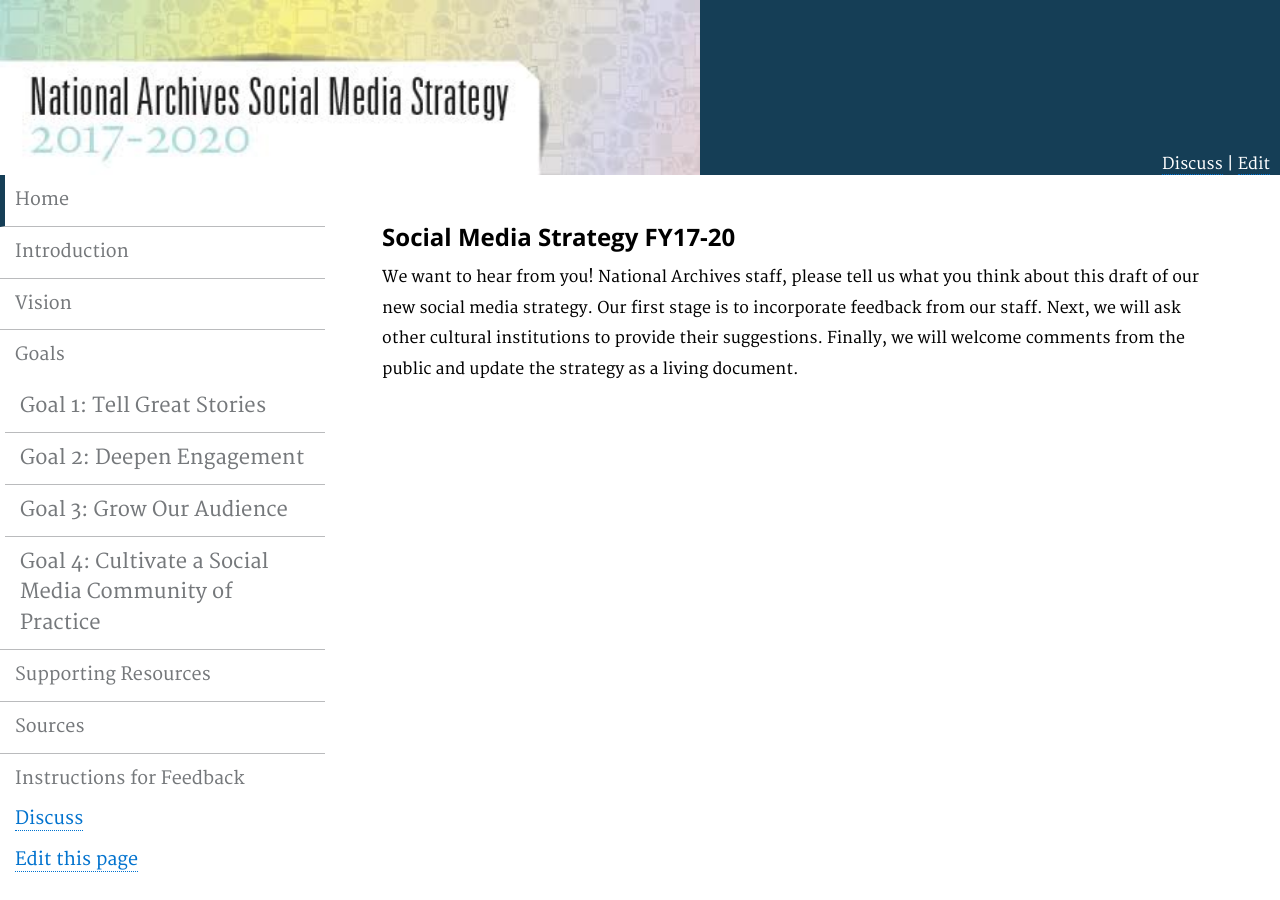
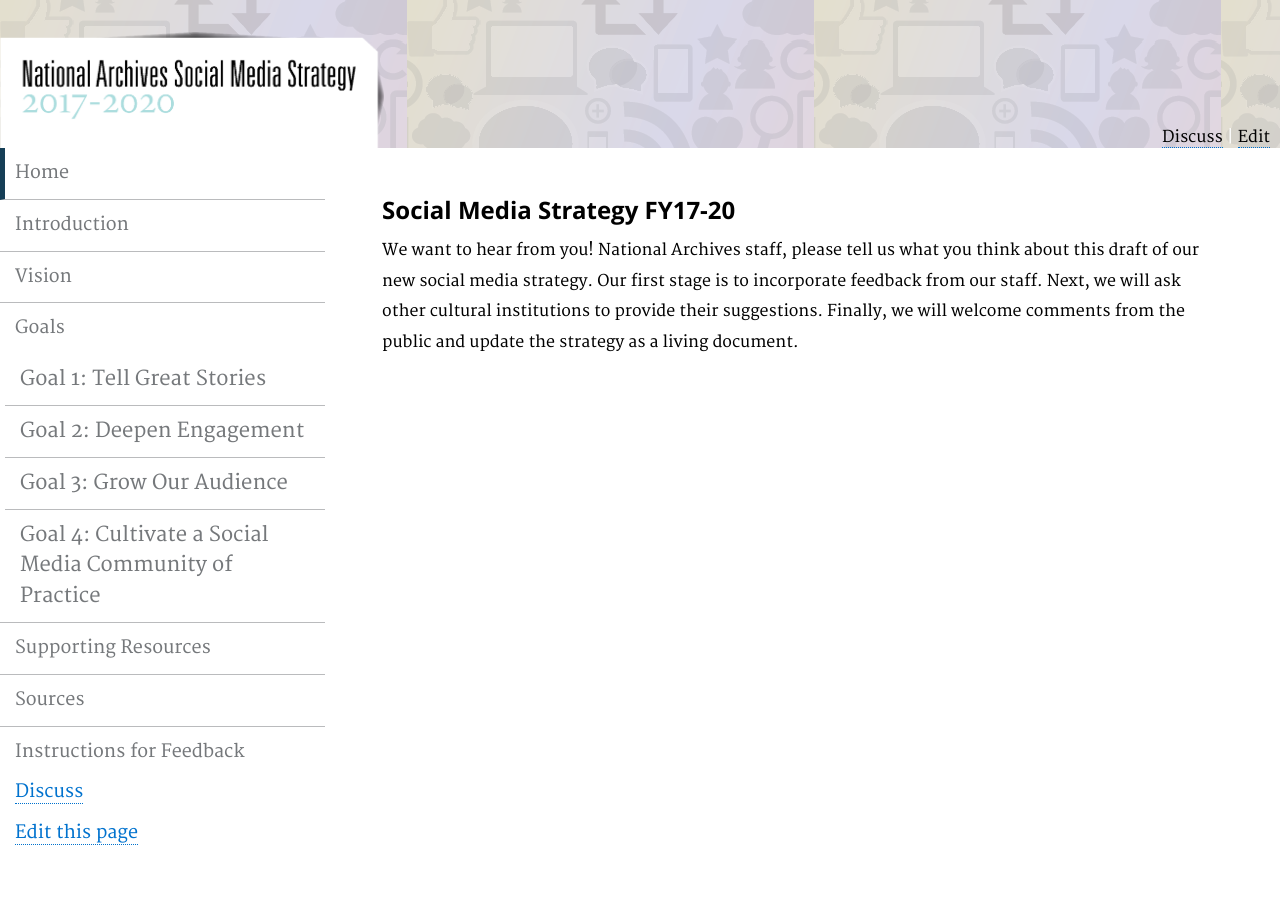
Before and after one commit to usnationalarchives/social-media-strategy, a Jekyll site: the page built from pages/index.md, in a window 1280 px wide. Built offline with Jekyll 4.4.1, drawn with Linux system fonts in a browser that asks for light colours.

Commit message:
Updated header

```diff
--- a/_layouts/default.html
+++ b/_layouts/default.html
@@ -47,7 +47,7 @@
   <div>
     <header role="banner">
       <div class="pg_header">
-        <img src="assets/images/banner.jpg" alt="Social Media Strategy FY17-20">
+        <img src="assets/images/header.png" alt="{{ site.name }}">
 			</div>
        <div class="header_menu">
          <a href="https://github.com/{{ site.org_name }}/{{ site.repo_name }}/issues/" style="color: white;" class="button">Discuss</a> |
--- a/assets/css/nara.css
+++ b/assets/css/nara.css
@@ -32,6 +32,8 @@
   display:block;
   position:relative;
   padding: 0;
+  background: url(../images/headertexture.png) left top repeat-x;
+
 }
 
 header img{
@@ -40,7 +42,11 @@
 }
 
 
-
+header .pg_header{
+  padding-top:2em;
+  width:30%;
+  position:relative;
+}
 
 header .pg_header h1{
 	font-size:1.6em;
@@ -61,6 +67,26 @@
   line-height:1em;
   margin-top:-1.2em;
   padding-right:10px;
+}
+
+header .header_menu a, header .header_menu a:link{
+  color:black !important;
+}
+@media screen and (max-width: 600px) {
+  header {
+    min-height:0px;
+  }
+  header .pg_header{
+    padding-top:0px;
+    width:100%;
+    overflow:hidden;
+
+  }
+  header .pg_header img{
+    margin-top:-5px;
+    margin-right:20px;
+
+  }
 }
 
 div.panel-heading{
```
Also changed, not shown: assets/images/bannerbg.png (added), assets/images/header.png (added), assets/images/headertexture.png (added).
